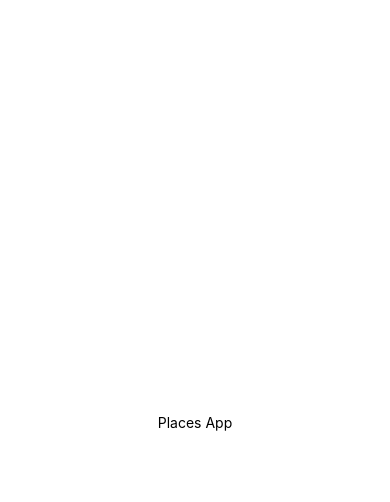
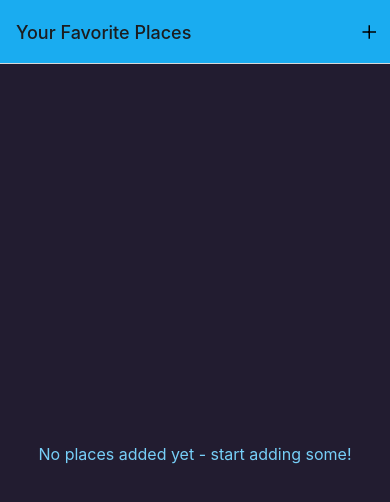
Before and after one commit to rayGreycloud/places-rn, a React Native app: screen / in a window 390 px wide. Shown: the top 502 px of the page. Built offline with nearby package versions, Linux system fonts and the light colour scheme.

Commit message:
Add navigation for screens

```diff
--- a/App.js
+++ b/App.js
@@ -1,20 +1,61 @@
 import { StatusBar } from 'expo-status-bar';
 import { StyleSheet, Text, View } from 'react-native';
+import { NavigationContainer } from '@react-navigation/native';
+import { createNativeStackNavigator } from '@react-navigation/native-stack';
+
+import AllPlaces from './screens/AllPlaces';
+import AddPlace from './screens/AddPlace';
+import IconButton from './components/UI/IconButton';
+
+import { Colors } from './constants/styles';
+
+const Stack = createNativeStackNavigator();
 
 export default function App() {
   return (
-    <View style={styles.container}>
-      <Text>Places App</Text>
+    <>
       <StatusBar style='auto' />
-    </View>
+      <NavigationContainer>
+        <Stack.Navigator
+          screenOptions={{
+            headerStyle: {
+              backgroundColor: Colors.primary500,
+              headerTintColor: Colors.gray700
+            },
+            contentStyle: {
+              backgroundColor: Colors.gray700
+            }
+          }}
+        >
+          <Stack.Screen
+            name='AllPlaces'
+            component={AllPlaces}
+            options={({ navigation }) => ({
+              title: 'Your Favorite Places',
+              headerRight: ({ tintColor }) => (
+                <IconButton
+                  icon={'add'}
+                  size={24}
+                  color={tintColor}
+                  onPress={() => {
+                    console.log('pressed');
+                    navigation.navigate('AddPlace');
+                  }}
+                />
+              )
+            })}
+          />
+          <Stack.Screen
+            name='AddPlace'
+            component={AddPlace}
+            options={{
+              title: 'Add new place'
+            }}
+          />
+        </Stack.Navigator>
+      </NavigationContainer>
+    </>
   );
 }
 
-const styles = StyleSheet.create({
-  container: {
-    flex: 1,
-    backgroundColor: '#fff',
-    alignItems: 'center',
-    justifyContent: 'center'
-  }
-});
+const styles = StyleSheet.create({});
```
